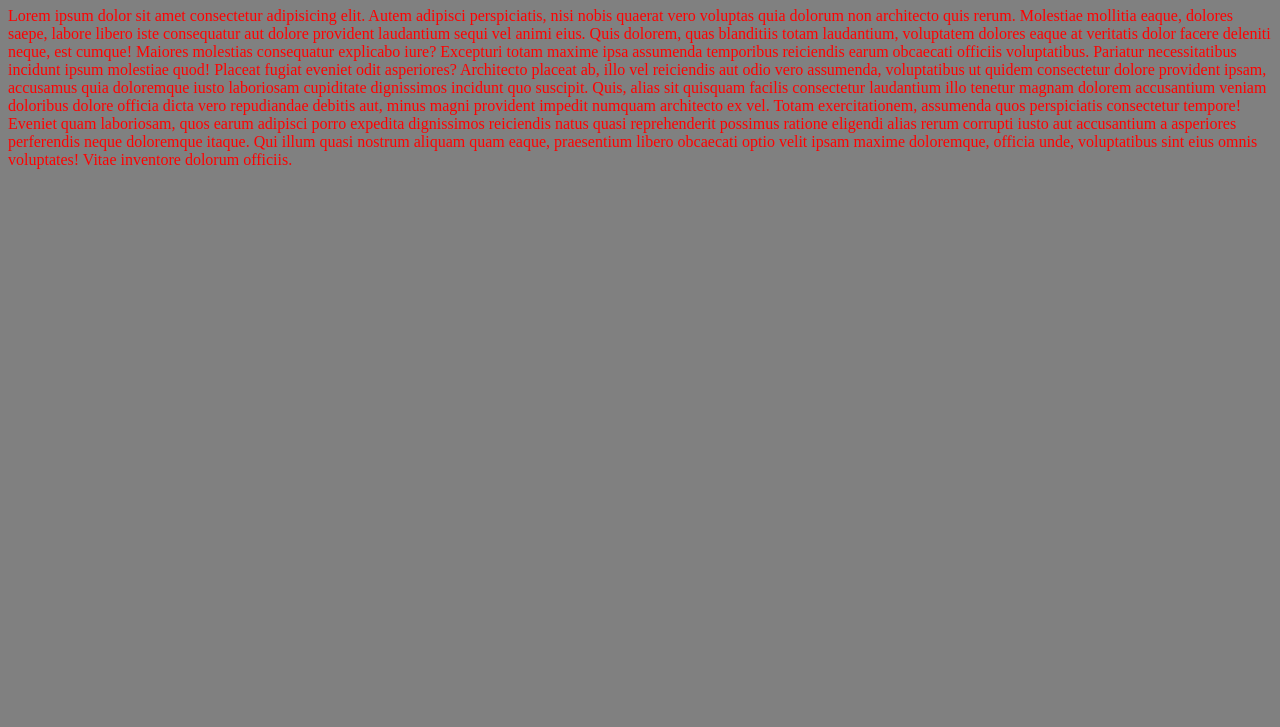
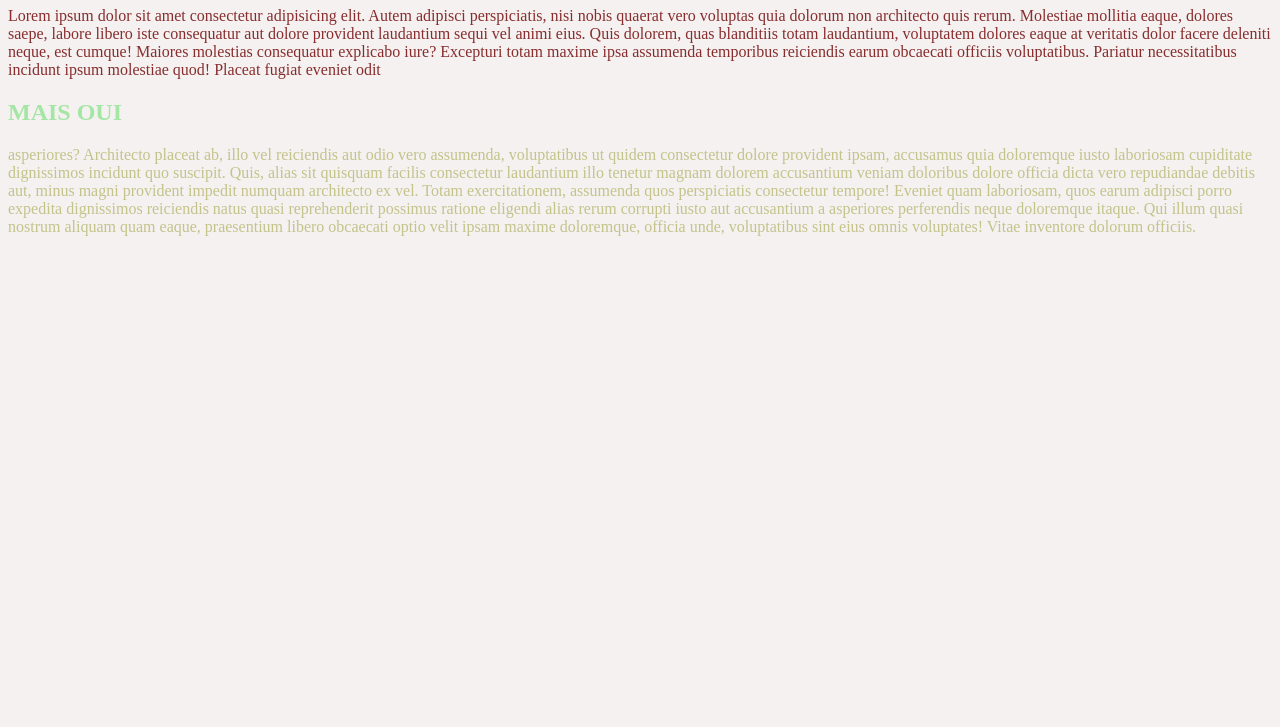
Before and after one commit to fguerin555/git-hub-cours1, a plain HTML site: page index.html in a window 1280 px wide. Shown: the part 73-800 px from the top of the page. Drawn offline with Linux system fonts and the light colour scheme.

Commit message:
changed one

```diff
--- a/index.html
+++ b/index.html
@@ -18,20 +18,25 @@
       consequatur explicabo iure? Excepturi totam maxime ipsa assumenda
       temporibus reiciendis earum obcaecati officiis voluptatibus. Pariatur
       necessitatibus incidunt ipsum molestiae quod! Placeat fugiat eveniet odit
-      asperiores? Architecto placeat ab, illo vel reiciendis aut odio vero
-      assumenda, voluptatibus ut quidem consectetur dolore provident ipsam,
-      accusamus quia doloremque iusto laboriosam cupiditate dignissimos incidunt
-      quo suscipit. Quis, alias sit quisquam facilis consectetur laudantium illo
-      tenetur magnam dolorem accusantium veniam doloribus dolore officia dicta
-      vero repudiandae debitis aut, minus magni provident impedit numquam
-      architecto ex vel. Totam exercitationem, assumenda quos perspiciatis
-      consectetur tempore! Eveniet quam laboriosam, quos earum adipisci porro
-      expedita dignissimos reiciendis natus quasi reprehenderit possimus ratione
-      eligendi alias rerum corrupti iusto aut accusantium a asperiores
-      perferendis neque doloremque itaque. Qui illum quasi nostrum aliquam quam
-      eaque, praesentium libero obcaecati optio velit ipsam maxime doloremque,
-      officia unde, voluptatibus sint eius omnis voluptates! Vitae inventore
-      dolorum officiis.
     </p>
+    <section>
+      <h2>MAIS OUI</h2>
+      <p>
+        asperiores? Architecto placeat ab, illo vel reiciendis aut odio vero
+        assumenda, voluptatibus ut quidem consectetur dolore provident ipsam,
+        accusamus quia doloremque iusto laboriosam cupiditate dignissimos
+        incidunt quo suscipit. Quis, alias sit quisquam facilis consectetur
+        laudantium illo tenetur magnam dolorem accusantium veniam doloribus
+        dolore officia dicta vero repudiandae debitis aut, minus magni provident
+        impedit numquam architecto ex vel. Totam exercitationem, assumenda quos
+        perspiciatis consectetur tempore! Eveniet quam laboriosam, quos earum
+        adipisci porro expedita dignissimos reiciendis natus quasi reprehenderit
+        possimus ratione eligendi alias rerum corrupti iusto aut accusantium a
+        asperiores perferendis neque doloremque itaque. Qui illum quasi nostrum
+        aliquam quam eaque, praesentium libero obcaecati optio velit ipsam
+        maxime doloremque, officia unde, voluptatibus sint eius omnis
+        voluptates! Vitae inventore dolorum officiis.
+      </p>
+    </section>
   </body>
 </html>
--- a/style.css
+++ b/style.css
@@ -1,6 +1,12 @@
 body {
-  background: grey;
+  background: rgba(227, 214, 214, 0.338);
 }
 p {
-  color: red;
+  color: rgb(135, 45, 45);
 }
+section h2 {
+  color: rgb(164, 230, 164);
+}
+section p {
+  color: rgb(195, 195, 138);
+}
```
